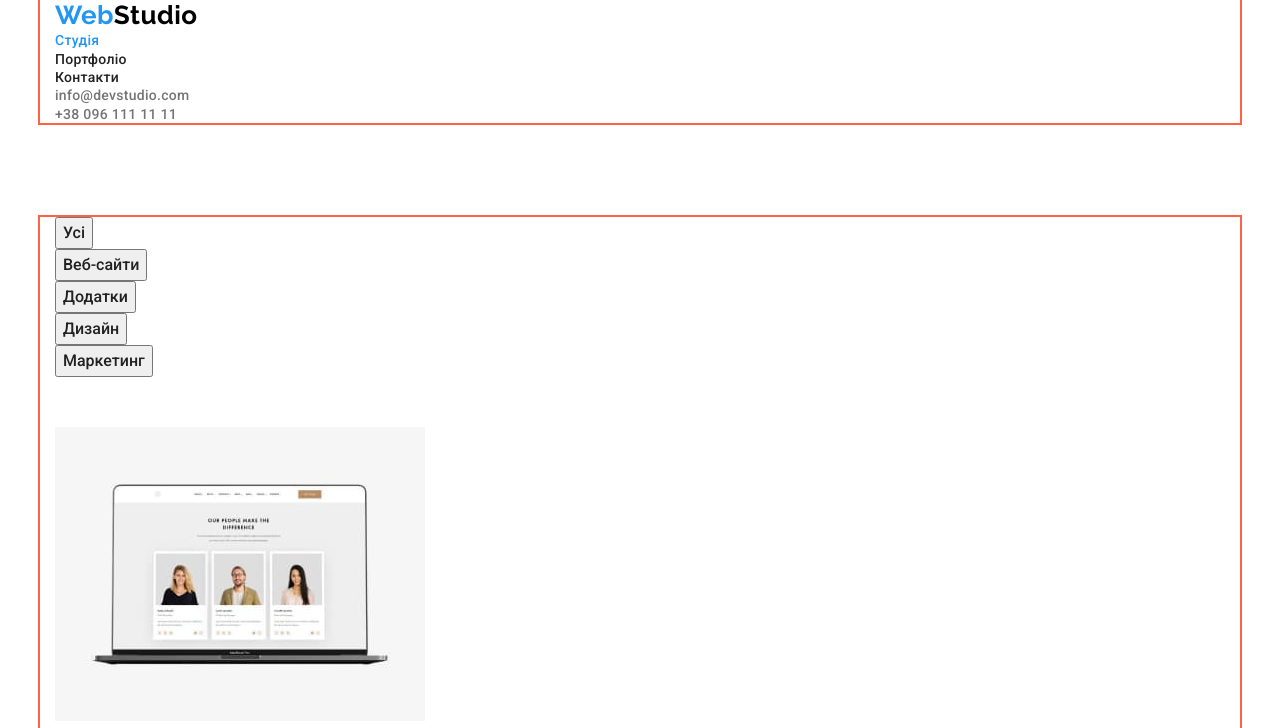
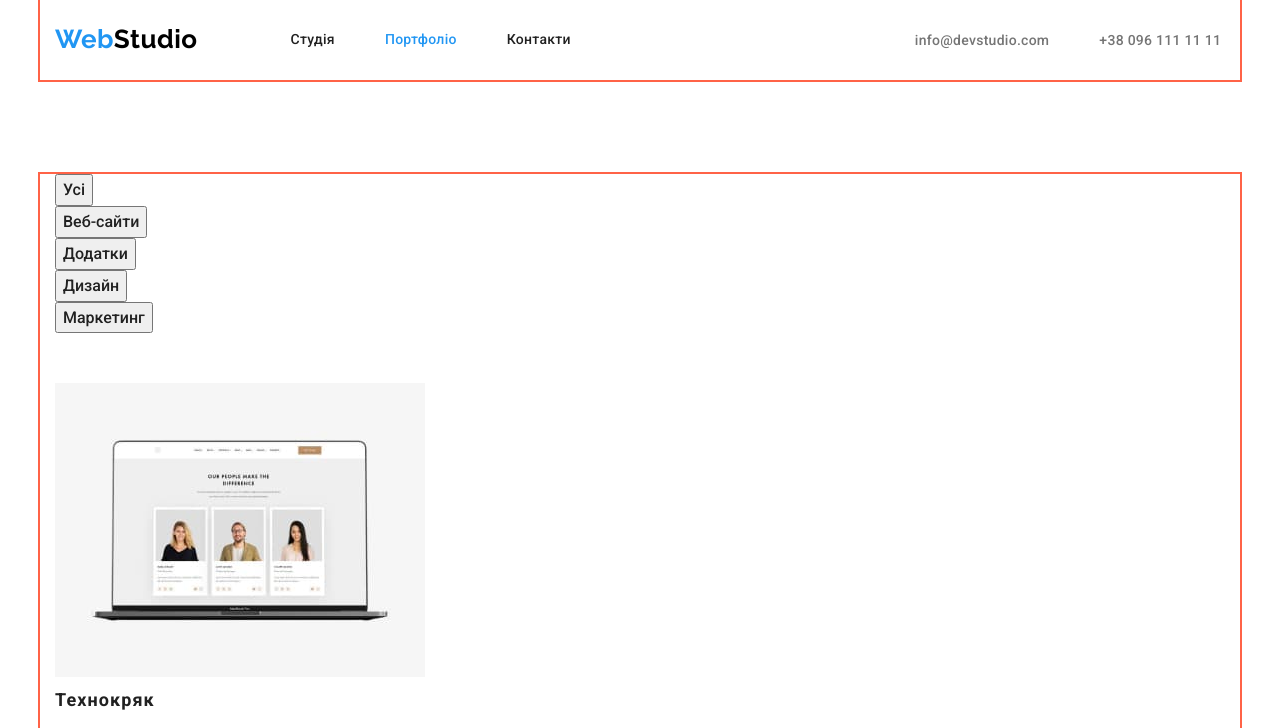
Before and after one commit to hrinkoo/goit-markup-hw-03, a plain HTML site: page portfolio.html in a window 1280 px wide. Shown: the top 728 px of the page. Drawn offline with nearby package versions, Linux system fonts and the light colour scheme.

Commit message:
флекс бокс для шапки

```diff
--- a/css/styles.css
+++ b/css/styles.css
@@ -77,7 +77,20 @@ p {
 
 /* SITE NAV */
 
+.site-nav {
+  display: flex;
+  margin-left: 93px;
+}
+
+.site-nav > .item + .item {
+  margin-left: 50px;
+}
+
 .site-nav .link {
+  display: block;
+  padding-top: 32px;
+  padding-bottom: 32px;
+
   color: var(--title-text-color);
   font-weight: 500;
   font-size: 14px;
@@ -94,7 +107,25 @@ p {
   color: var(--accent-color);
 }
 
-.contact {
+/* main-nav */
+
+.main-nav {
+  display: flex;
+  align-items: center;
+}
+
+/* links-contact */
+
+.links-contact {
+  display: flex;
+  margin-left: 344px;
+}
+
+.links-contact > .item + .item {
+  margin-left: 50px;
+}
+
+.links-contact .contact {
   color: var(--primary-text-color);
 
   font-weight: 500;
--- a/portfolio.html
+++ b/portfolio.html
@@ -20,28 +20,28 @@
   <body>
     <!-- Шапка сайта -->
     <header class="page-header">
-      <div class="container">
+      <div class="container main-nav">
         <!-- Навігація -->
-        <nav>
+        <nav class="main-nav">
           <a lang="en" href="./index.html" class="logo link-hidden"
             >Web<span class="logo-header">Studio</span></a
           >
           <ul class="site-nav list-hidden">
-            <li>
-              <a href="./index.html" class="link link-hidden current">Студія</a>
+            <li class="item">
+              <a href="./index.html" class="link link-hidden">Студія</a>
             </li>
-            <li>
-              <a href="./portfolio.html" class="link link-hidden">Портфоліо</a>
+            <li class="item">
+              <a href="./portfolio.html" class="link link-hidden current">Портфоліо</a>
             </li>
-            <li><a href="#" class="link link-hidden">Контакти</a></li>
+            <li class="item"><a href="#" class="link link-hidden">Контакти</a></li>
           </ul>
         </nav>
         <!-- Лінки контактів -->
         <ul class="links-contact list-hidden">
-          <li>
+          <li class="item">
             <a href="mailto:info@devstudio.com" class="contact link-hidden">info@devstudio.com</a>
           </li>
-          <li>
+          <li class="item">
             <a href="tel:+380961111111" class="contact link-hidden">+38 096 111 11 11</a>
           </li>
         </ul>
```
Also changed, not shown: index.html (+7 -7 lines).
